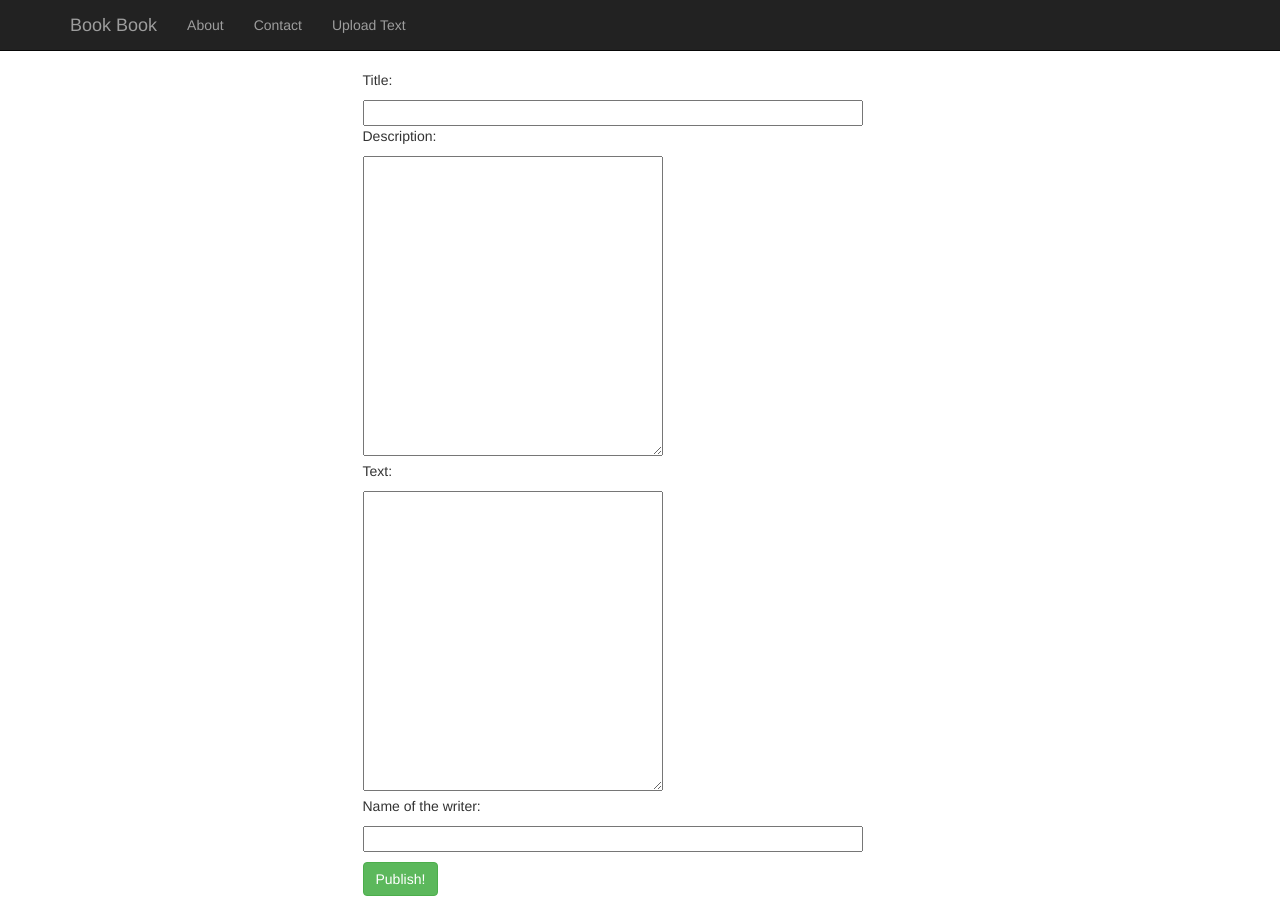
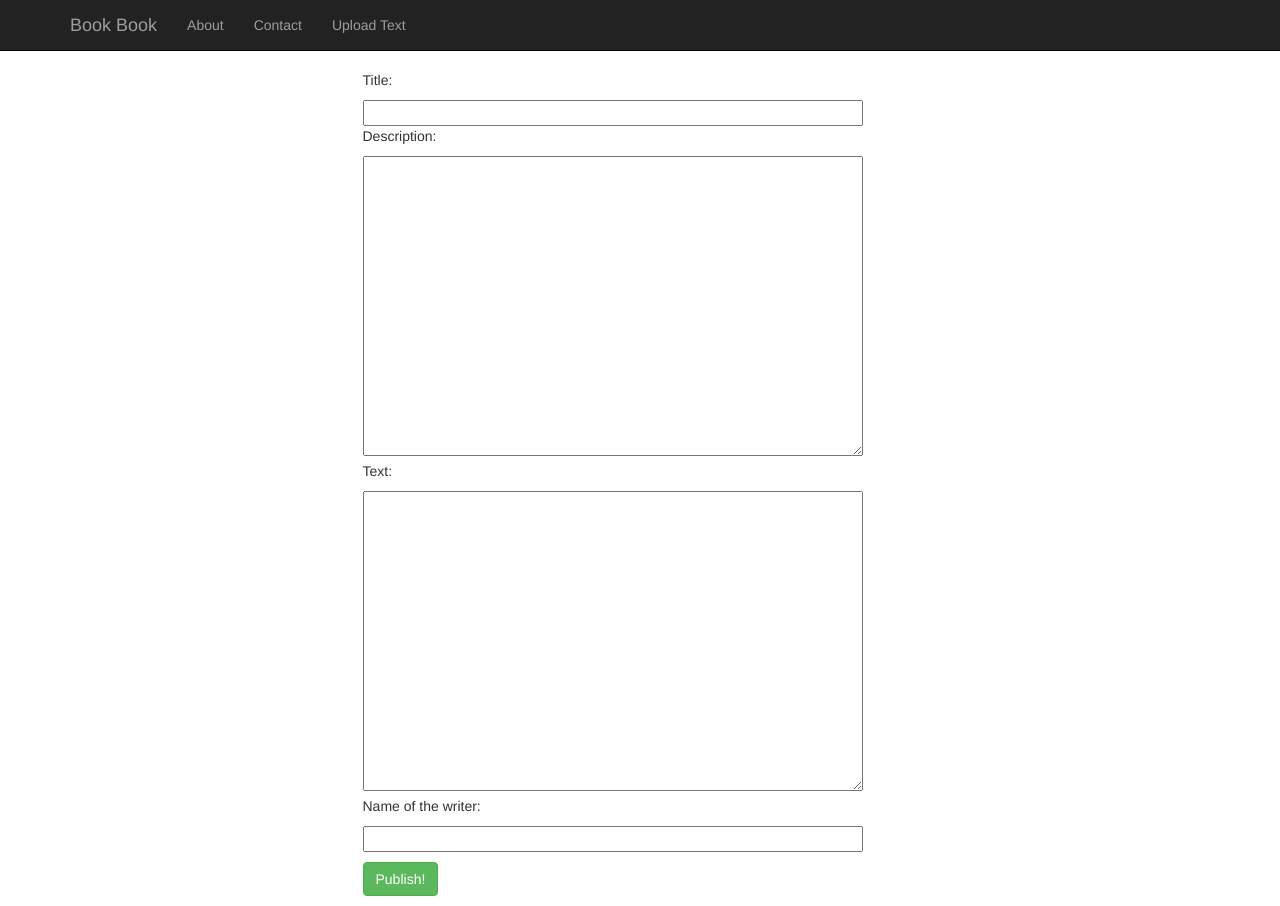
Before and after one commit to Russell616/bookbook, a PHP site: page /upload.php in a window 1280 px wide. Run offline with PHP 8.4, Linux system fonts and the light colour scheme.

Commit message:
alteradas dimensoes das caixas no upload

```diff
--- a/front_end/upload.php
+++ b/front_end/upload.php
@@ -33,7 +33,7 @@
     padding-top:0;
     padding-bottom:0.4em;
     padding-right: 0.4em;
-    width: 300px  !important;
+    width: 500px  !important;
     height: 300px  !important;
 }
     textarea.lessWideInput{
@@ -42,7 +42,7 @@
     padding-top:0;
     padding-bottom:0.4em;
     padding-right: 0.4em;
-    width: 300px  !important;
+    width: 500px  !important;
     height: 300px  !important;
 }
     direita{
```
